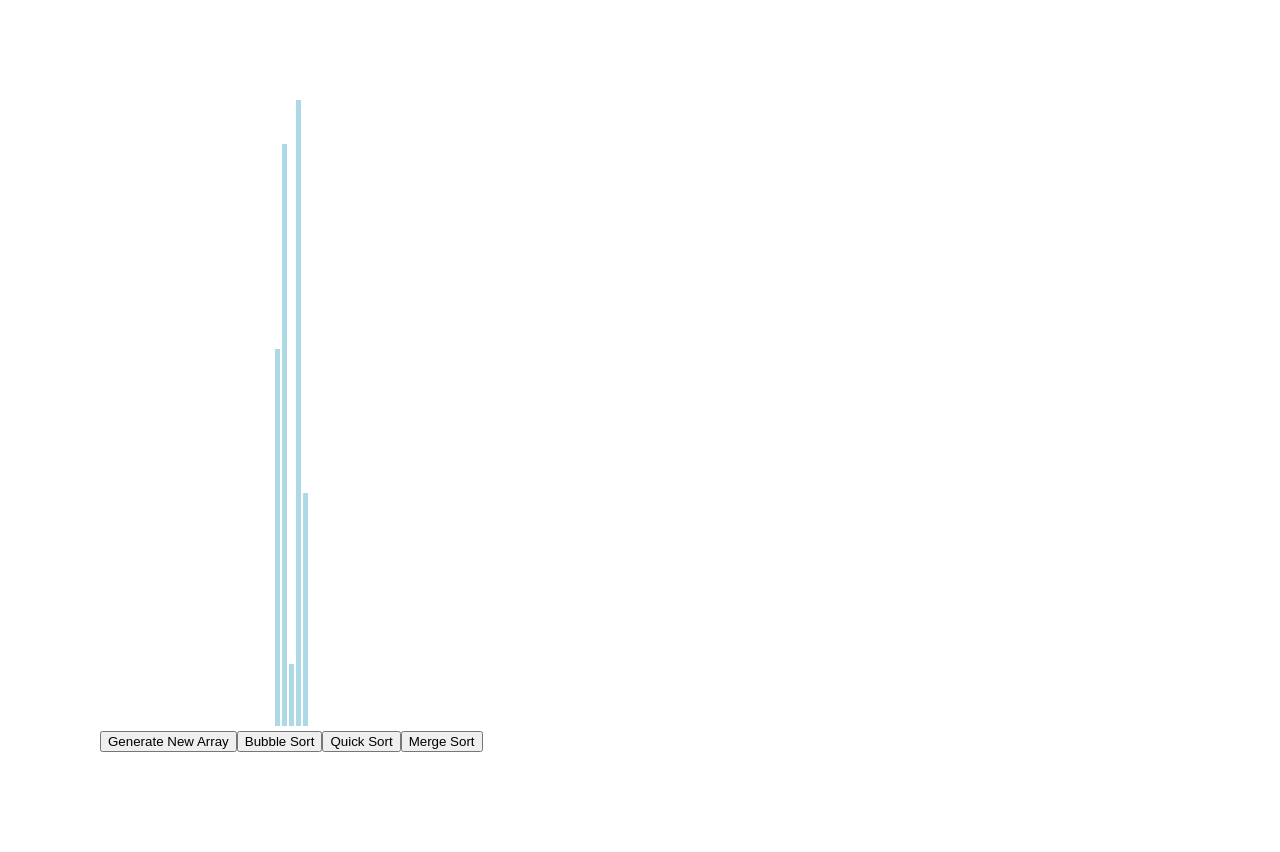
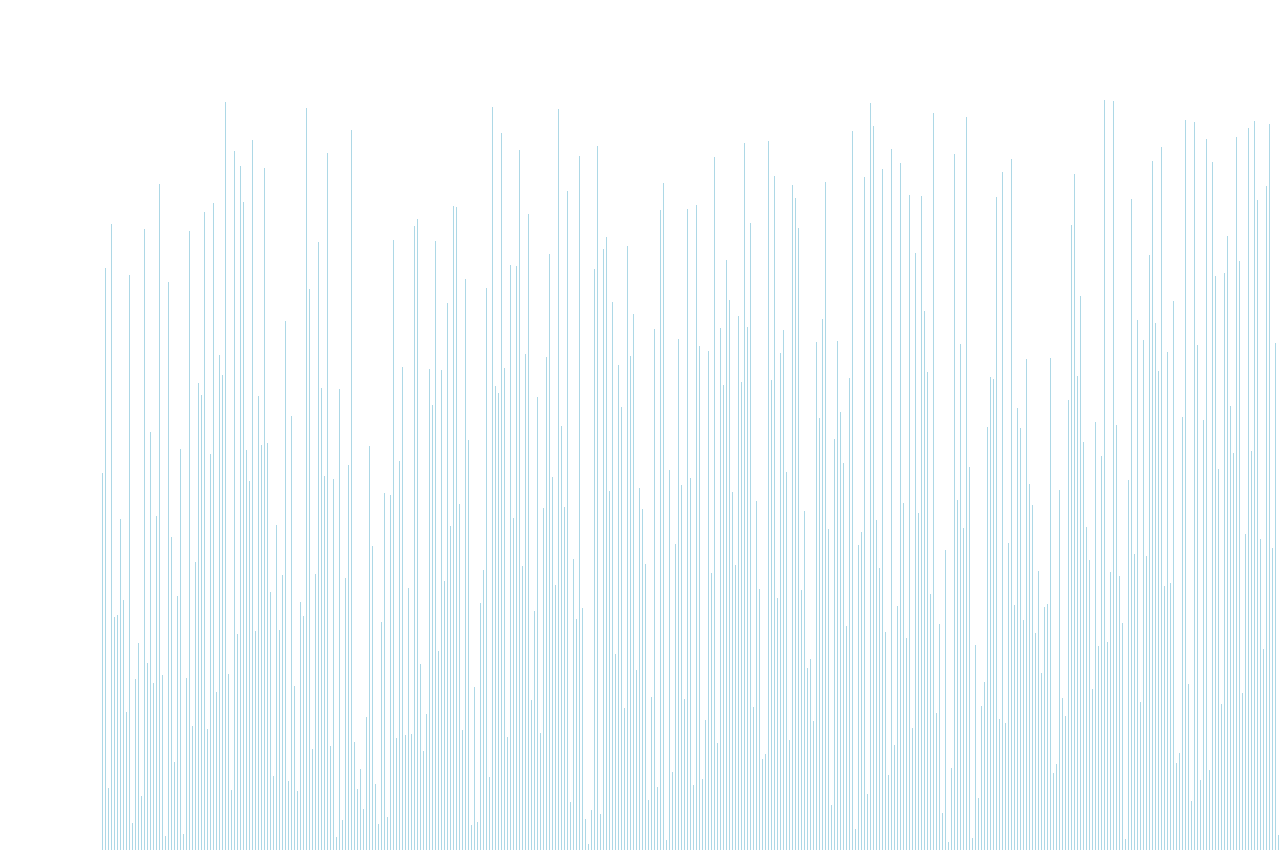
Before and after one commit to mstroner20/SortingVisualizer, a React (Create React App) app: page / in a window 1280 px wide. Shown: the top 852 px of the page. Before the commit the page ends 800 px from the top, so only its background shows below. Built offline with nearby package versions, Linux system fonts and the light colour scheme.

Commit message:
Pushing to pages

```diff
--- a/src/Components/Sorting.css
+++ b/src/Components/Sorting.css
@@ -10,7 +10,7 @@
 
 
 .array-bar{
-    width: 5px;
+    width: 1px;
 
     background-color: lightblue;
     display: inline-block;
--- a/src/Components/Sorting.jsx
+++ b/src/Components/Sorting.jsx
@@ -15,7 +15,7 @@ export class SortingVisualizer extends React.Component{
 
         this.state = {
             array:[],
-            quickSortSpeed: 100,
+            quickSortSpeed: 1,
             bubbleSortSpeed: 1,
         };
     }
@@ -29,7 +29,7 @@ export class SortingVisualizer extends React.Component{
     resetArray(){
         let array = [];
 
-        for(let i = 0; i < 5; i++){
+        for(let i = 0; i < 500; i++){
             array.push(randomIntFromIntervals(5,750, array));
 
         }
```
Also changed, not shown: package.json (+8 -1 lines), 2 other files (tests, documents, lock files or other folders).
